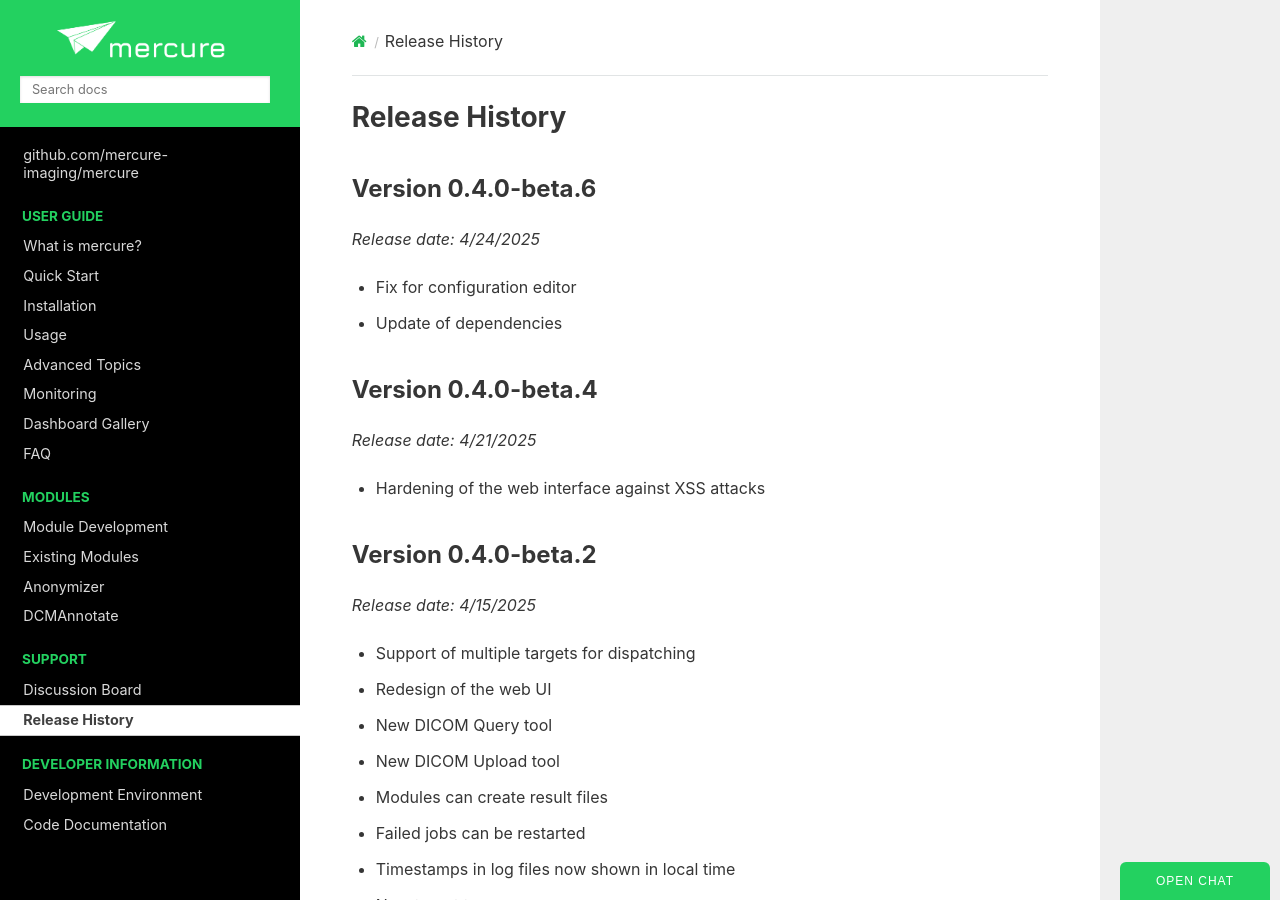
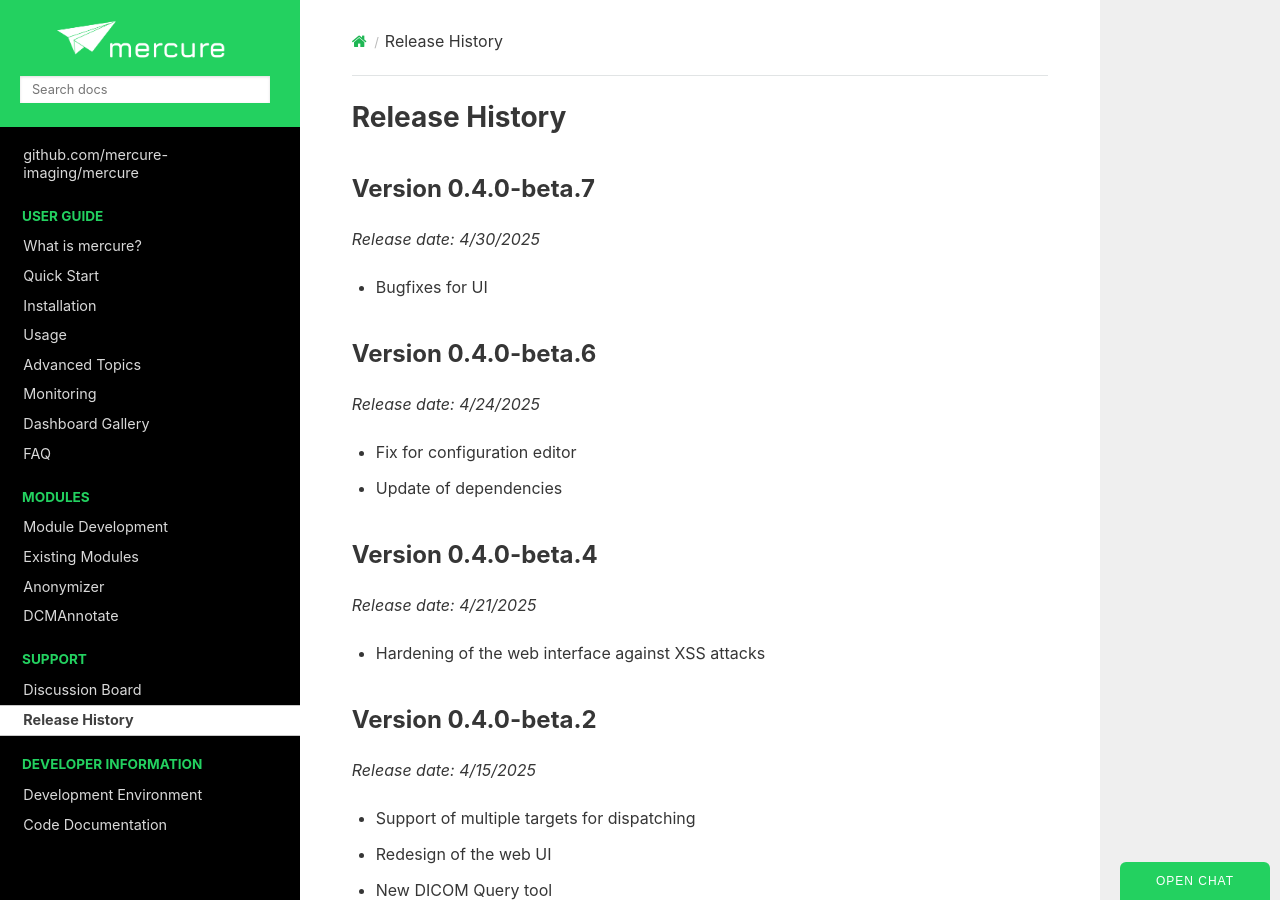
Before and after one commit to mercure-imaging/mercure, a Sphinx documentation site: the page built from docs/releases.rst, in a window 1280 px wide and 900 px high. Built offline with Sphinx 7.4.7 and the Read the Docs theme 3.1.0, drawn with Linux system fonts in a browser that asks for light colours.

Commit message:
Updated version.

```diff
--- a/docs/releases.rst
+++ b/docs/releases.rst
@@ -1,5 +1,11 @@
 Release History
 ===============
+
+Version 0.4.0-beta.7
+---------------------
+*Release date: 4/30/2025*
+
+* Bugfixes for UI
 
 Version 0.4.0-beta.6
 ---------------------
```
Also changed, not shown: 1 other file.
